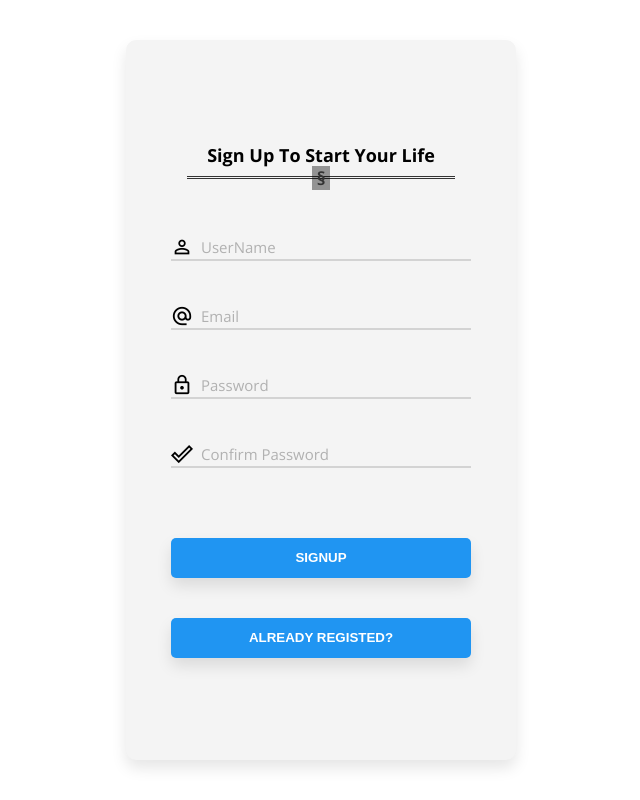
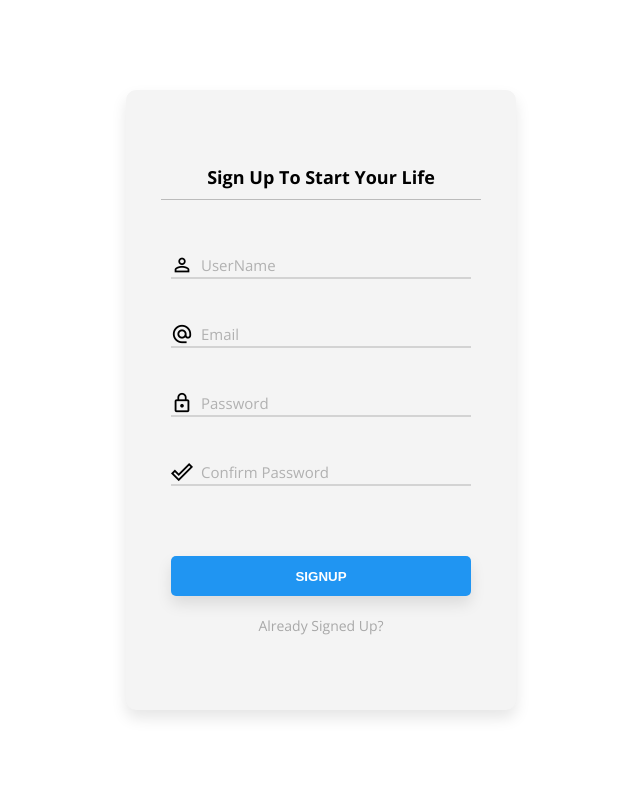
Before and after one commit to RAGEMPDMIL/Glory_RP_Client, a plain HTML site: page authentication/registration/UI/registration.html in a window 1280 px wide. Shown: the whole page, without its empty margins (319-959 px from the left). Drawn offline with nearby package versions, Linux system fonts and the light colour scheme.

Commit message:
Added registration events.

```diff
--- a/authentication/registration/UI/registration.html
+++ b/authentication/registration/UI/registration.html
@@ -12,10 +12,10 @@
 </head>
 <body>
     <div class="page-container">
-        <div class="authentication-form" style="height: 700px;">
+        <div class="authentication-form" style="height: 600px;">
             <div class="authentication-form-header" style="font-size: large; font-weight: bold;">Sign Up To Start Your Life
-                <hr class="style-eight">
             </div>
+            <div class="divider"></div>
 
             <div class="authentication-input">
                 <i class="material-icons">person_outlined</i>
@@ -40,9 +40,7 @@
             <div class="authentication-button">
                 <button tabindex="5">SignUp</button>
             </div>
-            <div class="authentication-button">
-                <button tabindex="6">Already Registed?</button>
-            </div>
+            <span class="authentication-small-button" onclick="showLoginPage();">Already Signed Up?</span>
         </div>
     </div>
 
--- a/authentication/registration/UI/registration.js
+++ b/authentication/registration/UI/registration.js
@@ -3,4 +3,10 @@ function submitRegistration(){
     let password = document.getElementById(password);
     let passwordConfirmation = (document.getElementById(passwordConfirmation)==password);
     let email = document.getElementById(email);
+
+    mp.trigger('register:SubmitRegistration', login, password, email);
 }
+
+function showLoginPage() {
+    mp.trigger('register:ShowLoginPage');
+}
--- a/authentication/style/general.css
+++ b/authentication/style/general.css
@@ -93,6 +93,20 @@ button:hover {
       border-color: #2095f2;
   }
 
+  .authentication-small-button {
+      padding-top: 20px;
+      font-size: 14px;
+      color: rgb(168, 168, 168);
+      transition: color 0.3s;
+  }
+
+  .authentication-small-button:hover {
+    padding-top: 20px;
+    font-size: 14px;
+    color: black;
+    cursor: pointer;
+}
+
   .authentication-input input:focus ~ .authentication-input-placeholder,
   .authentication-input input:valid ~ .authentication-input-placeholder {
     top: 0px;
```
